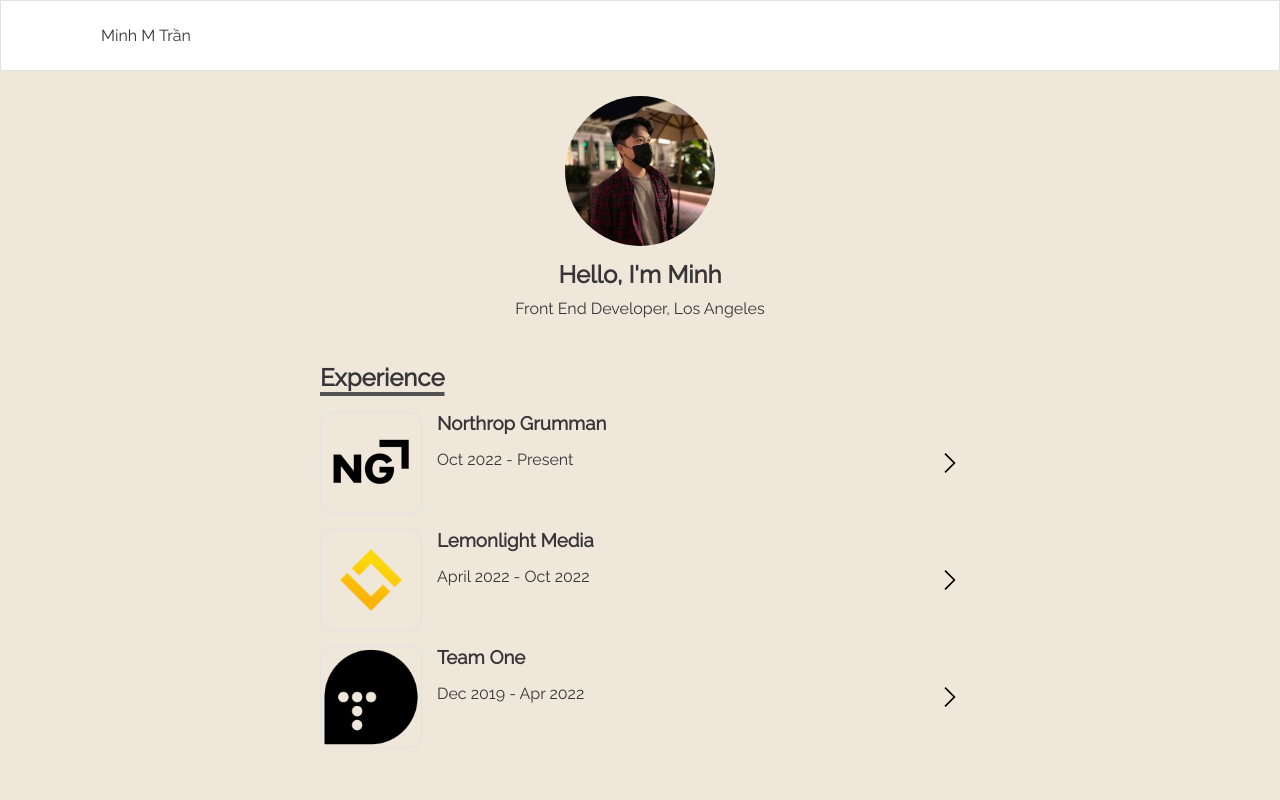
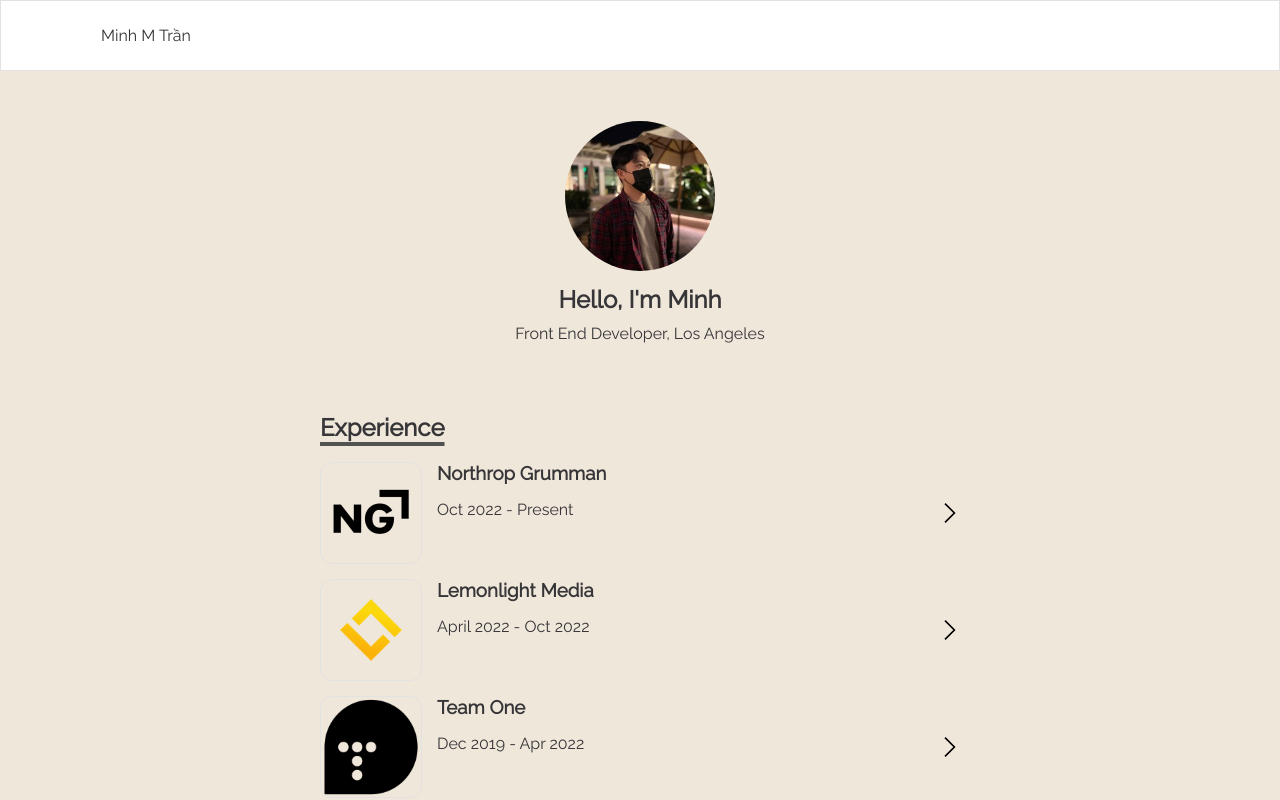
Before and after one commit to Minhtality/minhtality-v1, a Next.js app: page / in a window 1280 px wide. Shown: the top 800 px of the page. Built offline with nearby package versions, Linux system fonts and the light colour scheme; a web font is replaced by a local one.

Commit message:
increased spacing for sections

```diff
--- a/src/pages/index.jsx
+++ b/src/pages/index.jsx
@@ -9,7 +9,7 @@ const Main = styled.main`
   padding: 0 20px 100px 20px;
 `
 const Section = styled.section`
-  padding-top: 25px;
+  padding-top: 50px;
 `
 const Container = styled.div`
   text-align: center;
```
